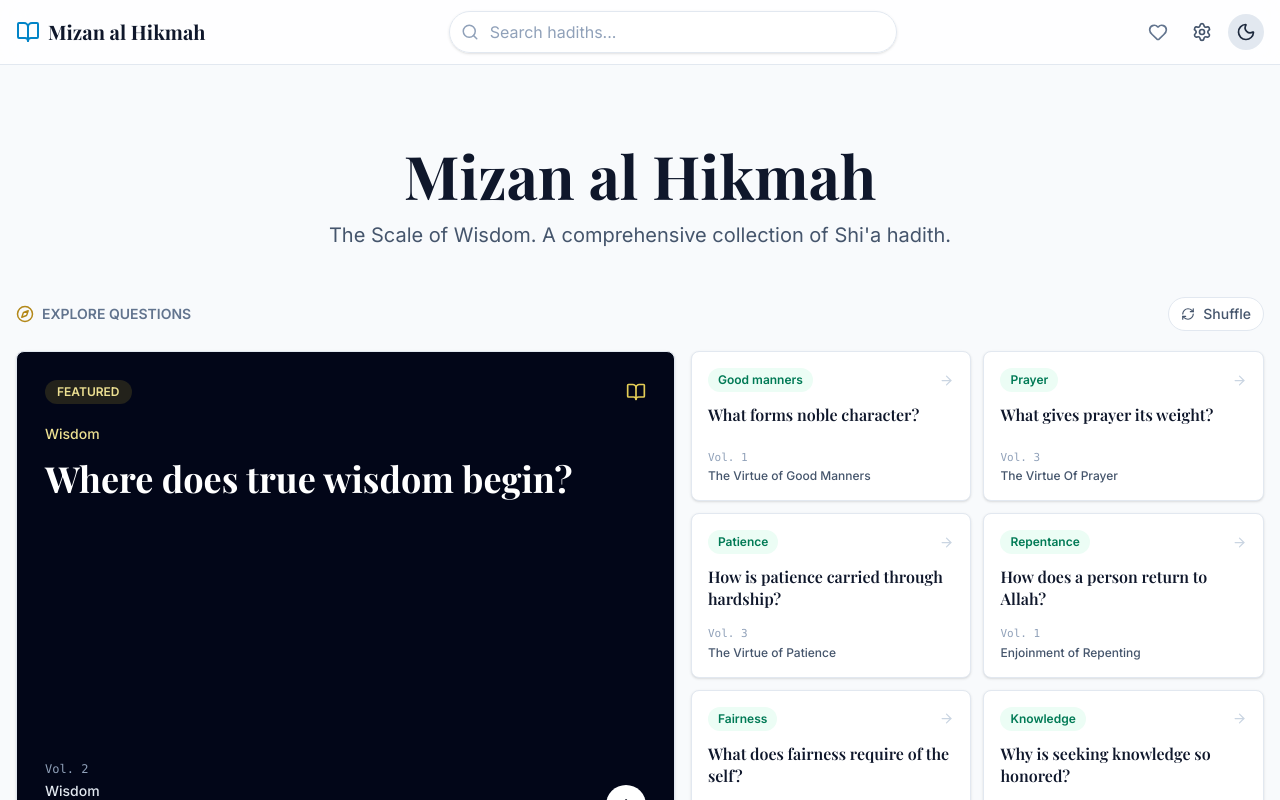
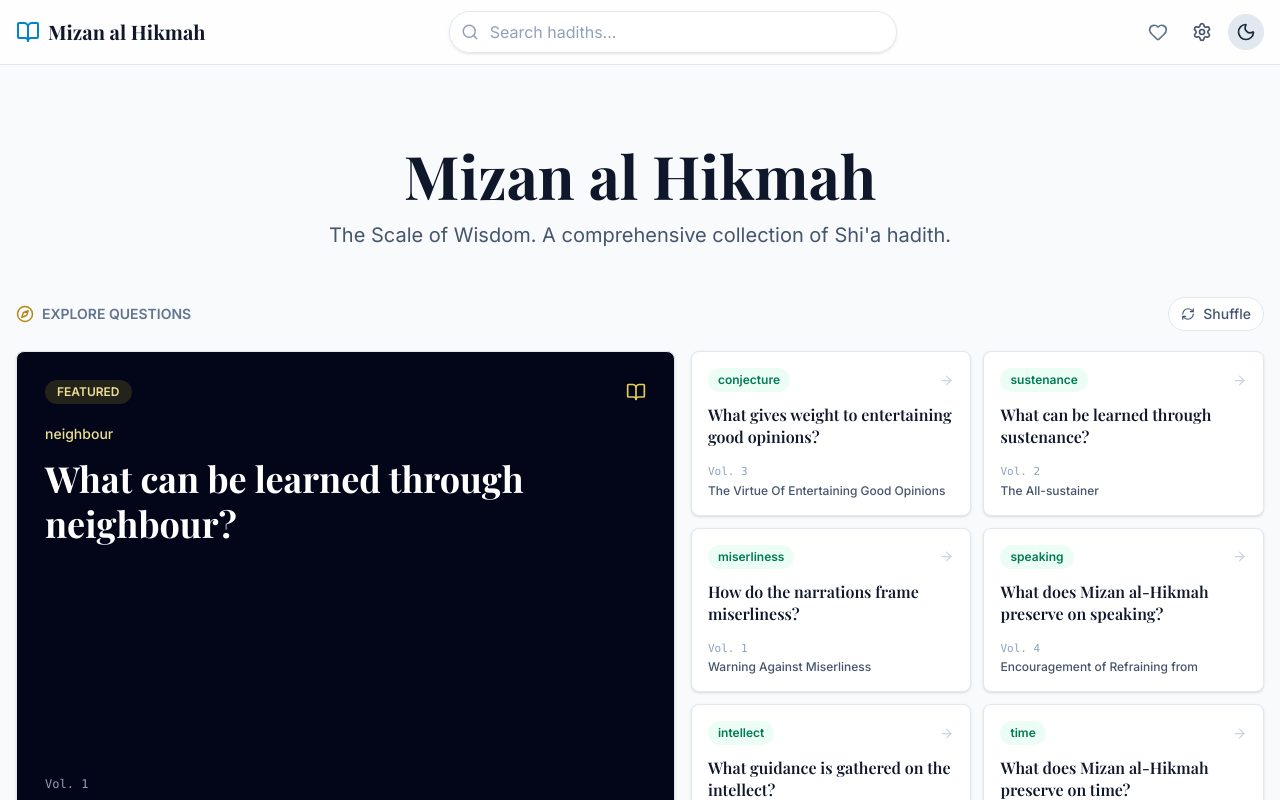
Before and after one commit to lotetreel/mizan-al-hikmah, a React (Vite) app: page / in a window 1280 px wide. Shown: the top 800 px of the page. Built offline with nearby package versions, Linux system fonts and the light colour scheme; a web font is replaced by a local one.

Commit message:
Randomize explore question prompts

```diff
--- a/src/components/QuestionCarousel.tsx
+++ b/src/components/QuestionCarousel.tsx
@@ -4,6 +4,8 @@ import { motion } from 'framer-motion';
 import { ArrowRight, BookOpen, Compass, RefreshCw } from 'lucide-react';
 
 const TOTAL_QUESTIONS = 7;
+const RECENT_QUESTIONS_STORAGE_KEY = 'mizan:recent-explore-question-keys';
+const RECENT_QUESTIONS_LIMIT = 42;
 
 interface QuestionEntry {
     v: number;
@@ -78,9 +80,26 @@ const CURATED_PROMPTS: CuratedPrompt[] = [
 const QUESTION_TEMPLATES = [
     (topic: string) => `What guidance is gathered on ${topic}?`,
     (topic: string) => `How do the narrations frame ${topic}?`,
-    (topic: string) => `Where does guidance on ${topic} meet daily conduct?`,
+    (topic: string) => `What can be learned through ${topic}?`,
     (topic: string) => `What does Mizan al-Hikmah preserve on ${topic}?`,
 ];
+
+const ARTICLE_TOPICS = new Set([
+    'body',
+    'brother',
+    'heart',
+    'hereafter',
+    'imam',
+    'intellect',
+    'prisoner',
+    'prophet',
+    'quran',
+    "qur'an",
+    'self',
+    'soul',
+    'tongue',
+    'world',
+]);
 
 const PROPER_NOUN_MAP: Record<string, string> = {
     'allah': 'Allah',
@@ -100,9 +119,12 @@ const PROPER_NOUN_MAP: Record<string, string> = {
     'husayn': 'Husayn',
     'hasan': 'Hasan',
     'mahdi': 'Mahdi',
+    'hadi': 'Hadi',
     'jesus': 'Jesus',
     'moses': 'Moses',
     'khidr': 'Khidr',
+    'irmiya': 'Jeremiah',
+    'godwariness': 'Godwariness',
     'abraham': 'Abraham',
 };
 
@@ -128,11 +150,33 @@ function topicFromTitle(raw: string): string {
     return capitalizeProperNouns(
         toTitleCase(raw)
             .replace(/^The\s+/i, '')
+            .replace(/\(\s*\d+\s*\).*$/g, '')
+            .replace(/\s*\[[^\]]*\]\s*/g, ' ')
             .replace(/\s*\([^)]*\)\s*/g, ' ')
             .toLowerCase()
             .replace(/\s+/g, ' ')
             .trim()
     );
+}
+
+function topicForQuestion(raw: string): string {
+    const topic = topicFromTitle(raw);
+    const normalizedTopic = normalizeTitle(topic);
+
+    if (ARTICLE_TOPICS.has(normalizedTopic)) {
+        return `the ${topic}`;
+    }
+
+    return topic;
+}
+
+function cleanSubjectText(subject: string): string {
+    return subject
+        .replace(/^[.\s:;-]+/, '')
+        .replace(/\bcharasteristics\b/gi, 'characteristics')
+        .replace(/\bproperous\b/gi, 'prosperous')
+        .replace(/\s+/g, ' ')
+        .trim();
 }
 
 function subjectFromSection(raw: string): string {
@@ -143,41 +187,48 @@ function subjectFromSection(raw: string): string {
             .replace(/^Virtue\s+Of\s+/i, '')
             .replace(/^The\s+Merit\s+Of\s+/i, '')
             .replace(/^Merit\s+Of\s+/i, '')
-            .replace(/^Enjoinment\s+Of\s+/i, '')
-            .replace(/^Prohibition\s+Of\s+/i, '')
-            .replace(/^Condemnation\s+Of\s+/i, '')
+            .replace(/^(The\s+)?Enjoinment\s+Of\s+/i, '')
+            .replace(/^(The\s+)?Prohibition\s+Of\s+/i, '')
+            .replace(/^(The\s+)?Condemnation\s+Of\s+/i, '')
+            .replace(/^(The\s+)?Censure\s+Of\s+/i, '')
             .toLowerCase()
             .replace(/\s+/g, ' ')
             .trim()
     );
+    const cleanedSubject = cleanSubjectText(subject);
 
-    if (/^(importance|necessity|reality|meaning|signs|reward|punishment|benefit|etiquette)\b/i.test(subject)) {
-        return `the ${subject}`;
+    if (/^all-powerful$/i.test(cleanedSubject)) {
+        return 'the All-Powerful';
     }
 
-    return subject;
+    if (/^(importance|necessity|reality|meaning|signs|reward|punishment|benefit|etiquette)\b/i.test(cleanedSubject)) {
+        return `the ${cleanedSubject}`;
+    }
+
+    return cleanedSubject;
 }
 
 function questionFromEntry(entry: QuestionEntry, index: number): string {
     const sectionTitle = toTitleCase(entry.t);
-    const topic = subjectFromSection(sectionTitle);
+    const sectionSubject = subjectFromSection(sectionTitle);
 
     if (/^(The\s+)?Virtue\s+Of\s+/i.test(sectionTitle)) {
-        return `What gives weight to ${topic}?`;
+        return `What gives weight to ${sectionSubject}?`;
     }
 
-    if (/^Enjoinment\s+Of\s+/i.test(sectionTitle)) {
-        return `What calls a person toward ${topic}?`;
+    if (/^(The\s+)?Enjoinment\s+Of\s+/i.test(sectionTitle)) {
+        return `What calls a person toward ${sectionSubject}?`;
     }
 
-    if (/^Prohibition\s+Of\s+/i.test(sectionTitle)) {
-        return `What cautions are given around ${topic}?`;
+    if (/^(The\s+)?Prohibition\s+Of\s+/i.test(sectionTitle)) {
+        return `What cautions are given around ${sectionSubject}?`;
     }
 
-    if (/^Condemnation\s+Of\s+/i.test(sectionTitle)) {
-        return `What warning is given about ${topic}?`;
+    if (/^(The\s+)?(Condemnation|Censure)\s+Of\s+/i.test(sectionTitle)) {
+        return `What warning is given about ${sectionSubject}?`;
     }
 
+    const topic = topicForQuestion(entry.ct);
     return QUESTION_TEMPLATES[index % QUESTION_TEMPLATES.length](topic);
 }
 
@@ -186,9 +237,12 @@ function isQuestionFriendlyEntry(entry: QuestionEntry): boolean {
 
     if (subject.length === 0 || subject.length > 48) return false;
     if (/["'\u201c\u201d]|\.{2,}/.test(subject)) return false;
-    if (/\band\b/i.test(subject) && subject.length > 28) return false;
+    if (subject.includes('[') || subject.includes(']') || subject.includes(',')) return false;
+    if (/\band\b/i.test(subject) && subject.length > 20) return false;
 
     return !/^(that which|the fact|those who|one who|he who|whoever|what to|whether)\b/i.test(subject) &&
+        !/^(what|how|when|where|why)\b/i.test(subject) &&
+        !/^interpretation\s+of\b/i.test(subject) &&
         !/\b(is|are|was|were|will|shall|should|must|has|have|had)\b/i.test(subject) &&
         !/^(encouraging|discouraging|exhorting)\b/i.test(subject);
 }
@@ -205,6 +259,14 @@ function toQuestion(entry: QuestionEntry, index: number, prompt?: CuratedPrompt)
     };
 }
 
+function entryKey(entry: QuestionEntry): string {
+    return `${entry.v}-${entry.c}-${entry.s}`;
+}
+
+function questionKey(question: Question): string {
+    return `${question.volume}-${question.chapterNum}-${question.sectionNum}`;
+}
+
 function findCuratedEntry(entries: QuestionEntry[], prompt: CuratedPrompt): QuestionEntry | undefined {
     const chapterTitle = normalizeTitle(prompt.chapterTitle);
     const sectionTitle = normalizeTitle(prompt.sectionTitle);
@@ -215,38 +277,92 @@ function findCuratedEntry(entries: QuestionEntry[], prompt: CuratedPrompt): Ques
     );
 }
 
-function selectCuratedQuestions(entries: QuestionEntry[]): Question[] {
-    const selected = CURATED_PROMPTS
+function getCuratedQuestions(entries: QuestionEntry[]): Question[] {
+    return CURATED_PROMPTS
         .map((prompt, index) => {
             const entry = findCuratedEntry(entries, prompt);
             return entry ? toQuestion(entry, index, prompt) : null;
         })
         .filter((question): question is Question => question !== null);
-
-    if (selected.length >= TOTAL_QUESTIONS) return selected.slice(0, TOTAL_QUESTIONS);
-
-    const used = new Set(selected.map(question => `${question.volume}-${question.chapterNum}-${question.sectionNum}`));
-    const fill = entries
-        .filter(isQuestionFriendlyEntry)
-        .filter(entry => !used.has(`${entry.v}-${entry.c}-${entry.s}`))
-        .filter((_, index) => index % 173 === 0)
-        .slice(0, TOTAL_QUESTIONS - selected.length)
-        .map((entry, index) => toQuestion(entry, selected.length + index));
-
-    return [...selected, ...fill];
 }
 
-function shuffleQuestions(entries: QuestionEntry[]): Question[] {
-    const friendlyEntries = entries.filter(isQuestionFriendlyEntry);
-    const pool = [...(friendlyEntries.length >= TOTAL_QUESTIONS ? friendlyEntries : entries)];
-    const picked: QuestionEntry[] = [];
+function getRecentQuestionKeys(): string[] {
+    if (typeof window === 'undefined') return [];
 
-    while (picked.length < TOTAL_QUESTIONS && pool.length > 0) {
-        const index = Math.floor(Math.random() * pool.length);
-        picked.push(pool.splice(index, 1)[0]);
+    try {
+        const stored = window.sessionStorage.getItem(RECENT_QUESTIONS_STORAGE_KEY);
+        if (!stored) return [];
+
+        const keys = JSON.parse(stored);
+        return Array.isArray(keys) ? keys.filter((key): key is string => typeof key === 'string') : [];
+    } catch {
+        return [];
+    }
+}
+
+function rememberQuestionKeys(questions: Question[]): void {
+    if (typeof window === 'undefined') return;
+
+    try {
+        const recentKeys = getRecentQuestionKeys();
+        const nextKeys = [...questions.map(questionKey), ...recentKeys]
+            .filter((key, index, keys) => keys.indexOf(key) === index)
+            .slice(0, RECENT_QUESTIONS_LIMIT);
+
+        window.sessionStorage.setItem(RECENT_QUESTIONS_STORAGE_KEY, JSON.stringify(nextKeys));
+    } catch {
+        // Non-essential; randomization still works if session storage is unavailable.
+    }
+}
+
+function pickRandomQuestions(pool: Question[]): Question[] {
+    const candidates = [...pool];
+    const picked: Question[] = [];
+    const usedTopics = new Set<string>();
+
+    while (picked.length < TOTAL_QUESTIONS && candidates.length > 0) {
+        const index = Math.floor(Math.random() * candidates.length);
+        const question = candidates.splice(index, 1)[0];
+        const topicKey = normalizeTitle(question.topic);
+        const canStillFill = candidates.length >= TOTAL_QUESTIONS - picked.length;
+
+        if (usedTopics.has(topicKey) && canStillFill) continue;
+
+        picked.push(question);
+        usedTopics.add(topicKey);
     }
 
-    return picked.map((entry, index) => toQuestion(entry, index));
+    return picked;
+}
+
+function buildQuestionPool(entries: QuestionEntry[]): Question[] {
+    const curatedQuestions = getCuratedQuestions(entries);
+    const usedKeys = new Set(curatedQuestions.map(questionKey));
+    const friendlyQuestions = entries
+        .filter(isQuestionFriendlyEntry)
+        .filter(entry => !usedKeys.has(entryKey(entry)))
+        .map((entry, index) => toQuestion(entry, index));
+
+    const pool = [...curatedQuestions, ...friendlyQuestions];
+
+    if (pool.length >= TOTAL_QUESTIONS) return pool;
+
+    const poolKeys = new Set(pool.map(questionKey));
+    const fallbackQuestions = entries
+        .filter(entry => !poolKeys.has(entryKey(entry)))
+        .map((entry, index) => toQuestion(entry, pool.length + index));
+
+    return [...pool, ...fallbackQuestions];
+}
+
+function selectRandomQuestions(entries: QuestionEntry[]): Question[] {
+    const pool = buildQuestionPool(entries);
+    const recentKeys = new Set(getRecentQuestionKeys());
+    const freshPool = pool.filter(question => !recentKeys.has(questionKey(question)));
+    const picked = pickRandomQuestions(freshPool.length >= TOTAL_QUESTIONS ? freshPool : pool);
+
+    rememberQuestionKeys(picked);
+    return picked;
 }
 
 function questionHref(question: Question): string {
@@ -263,7 +379,7 @@ export function QuestionCarousel() {
             .then(response => response.json())
             .then((entries: QuestionEntry[]) => {
                 setAllEntries(entries);
-                setQuestions(selectCuratedQuestions(entries));
+                setQuestions(selectRandomQuestions(entries));
             })
             .catch(() => {
                 setAllEntries([]);
@@ -277,7 +393,7 @@ export function QuestionCarousel() {
 
     const handleShuffle = () => {
         if (allEntries.length === 0) return;
-        setQuestions(shuffleQuestions(allEntries));
+        setQuestions(selectRandomQuestions(allEntries));
     };
 
     if (loading) {
```
